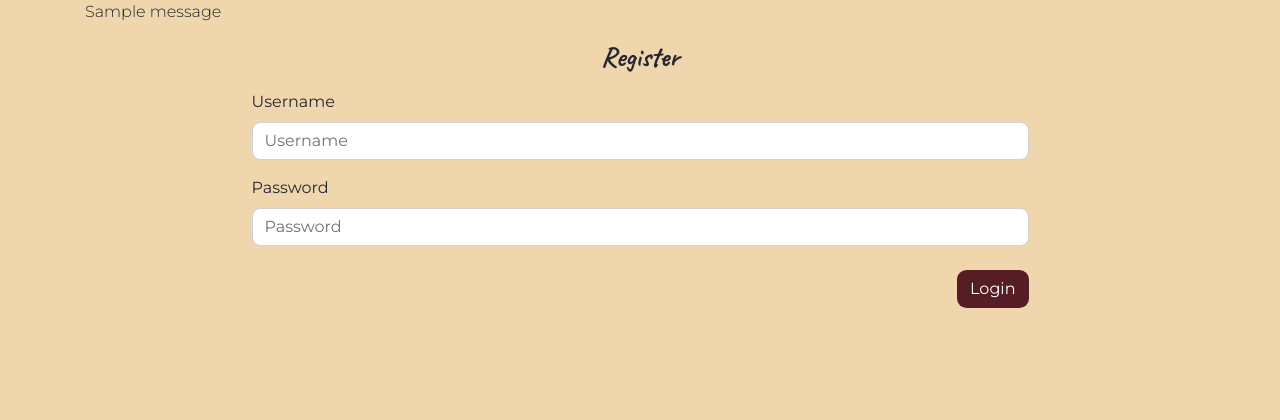
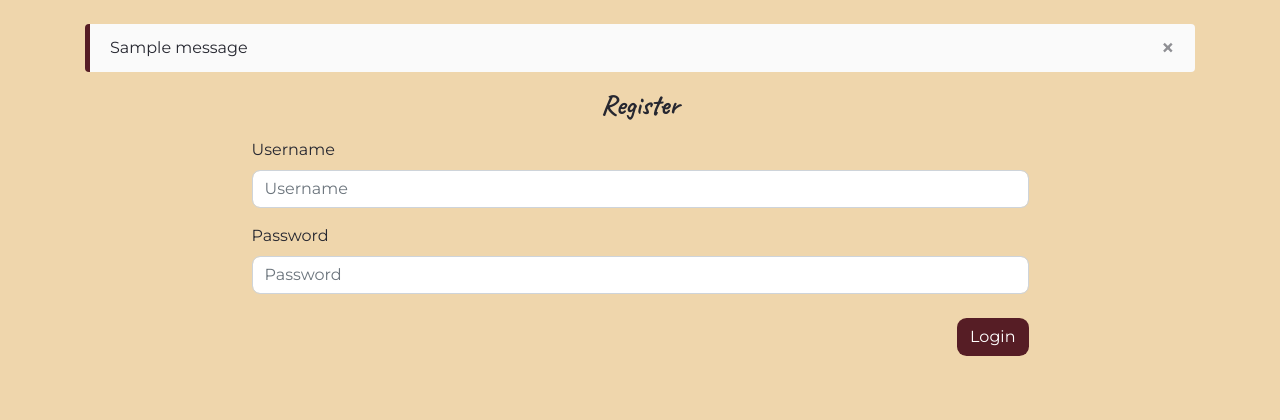
Before and after one commit to irinanita/cook-book, a Flask app: page /new_user in a window 1280 px wide. Shown: the part 56-476 px from the top of the page. Run offline with Flask 2, Linux system fonts and the light colour scheme; one stand-in notice (Sample message) is shown; some libraries are stand-ins or nearby versions.

Commit message:
Fixed bugs in login password/username check. Restyled Alert

```diff
--- a/app.py
+++ b/app.py
@@ -29,12 +29,18 @@ def login():
     users=mongo.db.users
     username=request.form['user']
     user=users.find_one({"user":username})
-    password=user['password']
-    if request.form['password']==password:
-        session['user']=username
-        session['logged_in']=True
-        return redirect(url_for('home'))
-    return redirect(url_for('login.html'))
+    if user:
+        password=user['password']
+        if request.form['password']==password:
+            session['user']=username
+            session['logged_in']=True
+            return redirect(url_for('home'))
+        else:
+            flash('Wrong password')
+            return redirect(url_for('autentication'))
+    else:
+        flash('Wrong username and/or password')
+        return redirect(url_for('autentication'))
 
 @app.route('/new_user')
 def new_user():
@@ -46,13 +52,13 @@ def register():
     users=mongo.db.users
     username=request.form['user']
     if users.find_one({"user":username}):
-        message="User already exists, please pick another username"
-        return render_template('new_user.html',message=message)
+        flash('Username already taken')
+        return redirect(url_for('new_user'))
     else:
         user["user"]=username
         user["password"]=request.form['password']
         users.insert_one(user)
-        flash('User created successfully.Please login.')
+        flash('User created successfully. You can now login.')
         return redirect(url_for('autentication'))
 
 @app.route('/view_recipe/<recipe_id>')
--- a/static/css/style.css
+++ b/static/css/style.css
@@ -212,7 +212,32 @@ a:hover{
     margin:0 auto;
 }
 
+.alert{
+    border:transparent;
+}
+
 .alert-danger{
-    background-color: #DF2935;
-    color:#fafafa;
+    background-color: #fafafa;
+    color:#262730;
+    border-left:5px solid #DF2935;
 }
+
+.alert-danger i{
+    color:#D33F49;
+}
+
+.alert-success{
+    background-color: #fafafa;
+    color:#262730;
+    border-left:5px solid green;
+}
+
+.alert-success i{
+    color: green;
+}
+
+.alert-info{
+    background-color: #fafafa;
+    color:#262730;
+    border-left:5px solid #561D25;
+}
--- a/templates/add_recipe.html
+++ b/templates/add_recipe.html
@@ -85,7 +85,7 @@
     {% for i in range(steps)%}
     <div class="form-group">
         <label for="step">Step {{i+1}}</label>
-        <textarea class="form-control" name="steps" rows="1">{{recipes_dict['steps'][i] if (('steps' in recipes_dict) and (recipes_dict['steps'][i]))}}</textarea>
+        <textarea class="form-control" name="steps" rows="2">{{recipes_dict['steps'][i] if (('steps' in recipes_dict) and (recipes_dict['steps'][i]))}}</textarea>
     </div>
     {%endfor%}
     <div class="form-group clearfix mt-3">
--- a/templates/edit_recipe.html
+++ b/templates/edit_recipe.html
@@ -116,9 +116,9 @@
     <div class="form-group">
         {%if 'steps' in recipes_dict%}
         <label for="step">Step {{i+1}}</label>
-        <textarea class="form-control" name="steps" rows="1">{{recipes_dict['steps'][i] if recipes_dict['steps'][i]}}</textarea> {%elif 'steps' in recipe %}
+        <textarea class="form-control"  name="steps" rows="2">{{recipes_dict['steps'][i] if recipes_dict['steps'][i]}}</textarea> {%elif 'steps' in recipe %}
         <label for="step">Step {{i+1}}</label>
-        <textarea class="form-control" name="steps" rows="1">{{recipe['steps'][i] if recipe['steps'][i]}}</textarea> {%endif%}
+        <textarea class="form-control"  name="steps" rows="2">{{recipe['steps'][i] if recipe['steps'][i]}}</textarea> {%endif%}
     </div>
     {%endfor%}
     <div class="form-group mt-3 clearfix">
--- a/templates/my_recipes.html
+++ b/templates/my_recipes.html
@@ -5,7 +5,7 @@
     <div class=flashes>
     {% for message in messages %}
      <div class="alert alert-success alert-dismissible fade show" role="alert">
-          <strong>{{message}}</strong>
+          <span><i class="fas fa-check mr-2"></i><strong>{{message}}</strong></span>
       <button type="button" class="close" data-dismiss="alert" aria-label="Close">
         <span aria-hidden="true">&times;</span>
       </button>
--- a/templates/new_user.html
+++ b/templates/new_user.html
@@ -1,19 +1,17 @@
 {%extends 'base.html'%}
 {%block content%}
-{%if message%}
-<div>
-   <p>{{message}}</p>
+{% with messages = get_flashed_messages() %}
+{% if messages %}
+{% for message in messages %}
+<div class="alert alert-info alert-dismissible fade show mt-4" role="alert">
+    <div class=flashes>
+        <strong>{{message}}</strong>
+        <button type="button" class="close" data-dismiss="alert" aria-label="Close">
+            <span aria-hidden="true">&times;</span>
+        </button>
+    </div>
 </div>
-{%endif%}
-{% with messages = get_flashed_messages() %}
-  {% if messages %}
-    <div class=flashes>
-    {% for message in messages %}
-      <p>{{ message }}</p>
-    {% endfor %}
-    </div>
-  {% endif %}
-{% endwith %}
+{% endfor %} {% endif %} {% endwith %}
 <h3 class="section__heading--darkgreen text-center mt-3">Register</h3>
 <form class="mt-3 form--login" action="{{url_for('register')}}" method="POST">
     <div class="form-group">
```
